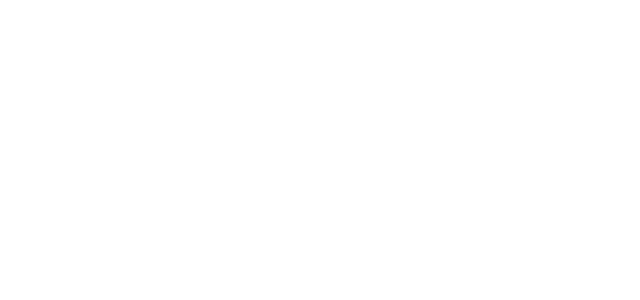
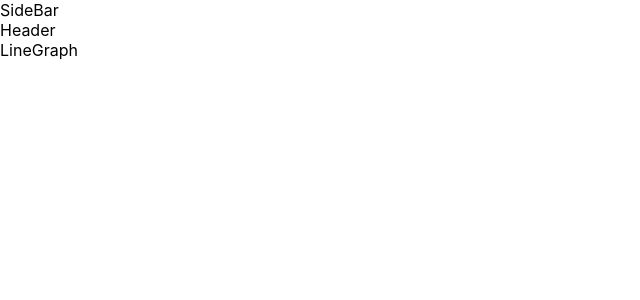
Before and after one commit to Ragesh-A/payment-log, a React (Create React App) app: page / in a window 1280 px wide. Shown: the top 300 px of the page, without its empty margins (0-640 px from the left). Built offline with nearby package versions, Linux system fonts and the light colour scheme.

Commit message:
basic setup

```diff
--- a/src/App.js
+++ b/src/App.js
@@ -1,8 +1,18 @@
+import Header from "./components/Header";
+import LineGraph from "./components/LineGraph";
+import SideBar from "./components/SideBar";
+
 function App() {
   return (
-    <div className="">
-
-    </div>
+    <main className="">
+      <main className="min-h-screen flex">
+      <SideBar />
+      <div className="">
+        <Header />
+        <LineGraph />
+      </div>
+    </main>
+    </main>
   );
 }
 
--- /dev/null
+++ b/src/components/Header.jsx
@@ -0,0 +1,9 @@
+import React from 'react'
+
+const Header = () => {
+  return (
+    <div>Header</div>
+  )
+}
+
+export default Header
--- /dev/null
+++ b/src/components/LineGraph.jsx
@@ -0,0 +1,9 @@
+import React from 'react'
+
+const LineGraph = () => {
+  return (
+    <div>LineGraph</div>
+  )
+}
+
+export default LineGraph
--- /dev/null
+++ b/src/components/SideBar.jsx
@@ -0,0 +1,9 @@
+import React from 'react'
+
+const SideBar = () => {
+  return (
+    <div>SideBar</div>
+  )
+}
+
+export default SideBar
```
